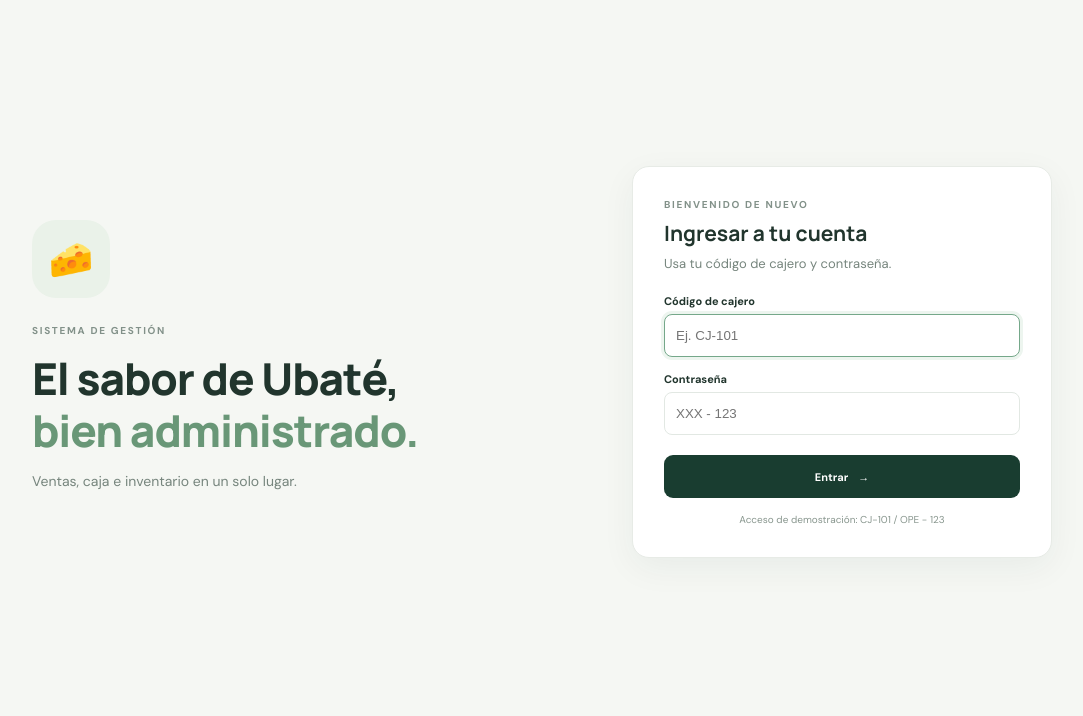
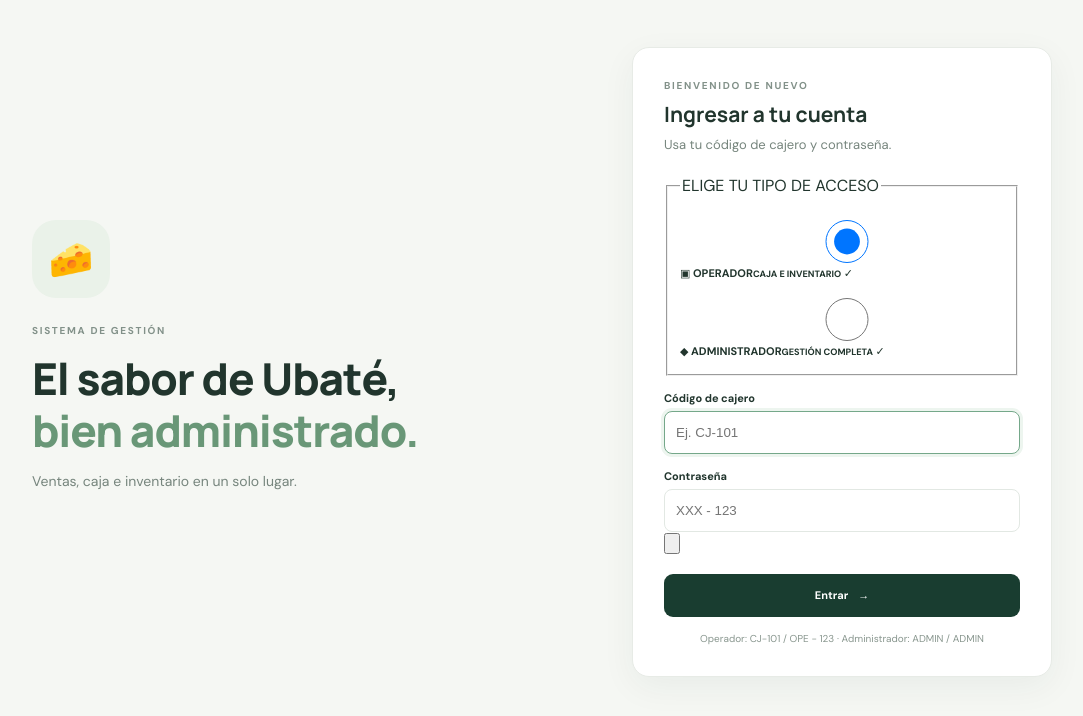
Before and after one commit to Jarodriguez83/QUESOS_UBATE_MANAGEMENT_SYSTEM, a FastAPI app: page /login in a window 1280 px wide. Shown: the top 716 px of the page, without its empty margins (98-1181 px from the left). Run offline with FastAPI, Linux system fonts and the light colour scheme.

Commit message:
LOGIN HTML

```diff
--- a/templates/login.html
+++ b/templates/login.html
@@ -1,15 +1,38 @@
 {% extends "base.html" %}
-{% block title %}Iniciar sesión · Quesos Ubaté{% endblock %}
+{% block title %}INICIAR SESIÓN · QUESOS UBATÉ{% endblock %}
 {% block content %}
+<link rel="stylesheet" href="{{ url_for('static', path='/css/login.css') }}">
 <section class="login-layout">
   <div class="login-brand"><div class="brand-emblem">🧀</div><p class="eyebrow">SISTEMA DE GESTIÓN</p><h1>El sabor de Ubaté,<br><span>bien administrado.</span></h1><p>Ventas, caja e inventario en un solo lugar.</p></div>
   <form class="login-card" action="/login" method="post">
     <p class="eyebrow">BIENVENIDO DE NUEVO</p><h2>Ingresar a tu cuenta</h2><p class="muted">Usa tu código de cajero y contraseña.</p>
     {% if error %}<div class="alert">{{ error }}</div>{% endif %}
+    <fieldset class="role-picker">
+      <legend>ELIGE TU TIPO DE ACCESO</legend>
+      <label class="role-option">
+        <input type="radio" name="access_role" value="OPERATOR" checked>
+        <span class="role-icon" aria-hidden="true">▣</span>
+        <span class="role-copy"><strong>OPERADOR</strong><small>CAJA E INVENTARIO</small></span>
+        <span class="role-check" aria-hidden="true">✓</span>
+      </label>
+      <label class="role-option">
+        <input type="radio" name="access_role" value="ADMIN">
+        <span class="role-icon" aria-hidden="true">◆</span>
+        <span class="role-copy"><strong>ADMINISTRADOR</strong><small>GESTIÓN COMPLETA</small></span>
+        <span class="role-check" aria-hidden="true">✓</span>
+      </label>
+    </fieldset>
     <label for="cashier_code">Código de cajero</label><input id="cashier_code" name="cashier_code" placeholder="Ej. CJ-101" autocomplete="username" required autofocus>
-    <label for="password">Contraseña</label><input id="password" name="password" type="password" placeholder="XXX - 123" autocomplete="current-password" required>
+    <label for="password">Contraseña</label>
+    <div class="password-field">
+      <input id="password" name="password" type="password" placeholder="XXX - 123" autocomplete="current-password" required>
+      <button class="password-toggle" type="button" aria-label="Mostrar contraseña" aria-pressed="false" aria-controls="password">
+        <svg class="eye-icon" viewBox="0 0 24 24" fill="none" aria-hidden="true"><path d="M2.5 12s3.4-6 9.5-6 9.5 6 9.5 6-3.4 6-9.5 6-9.5-6-9.5-6Z"/><circle cx="12" cy="12" r="2.7"/></svg>
+      </button>
+    </div>
     <button class="button button-primary button-wide" type="submit">Entrar <span aria-hidden="true">→</span></button>
-    <p class="login-hint">Acceso de demostración: CJ-101 / OPE - 123</p>
+    <p class="login-hint">Operador: CJ-101 / OPE - 123 · Administrador: ADMIN / ADMIN</p>
   </form>
 </section>
+<script src="{{ url_for('static', path='/js/login.js') }}" defer></script>
 {% endblock %}
```
